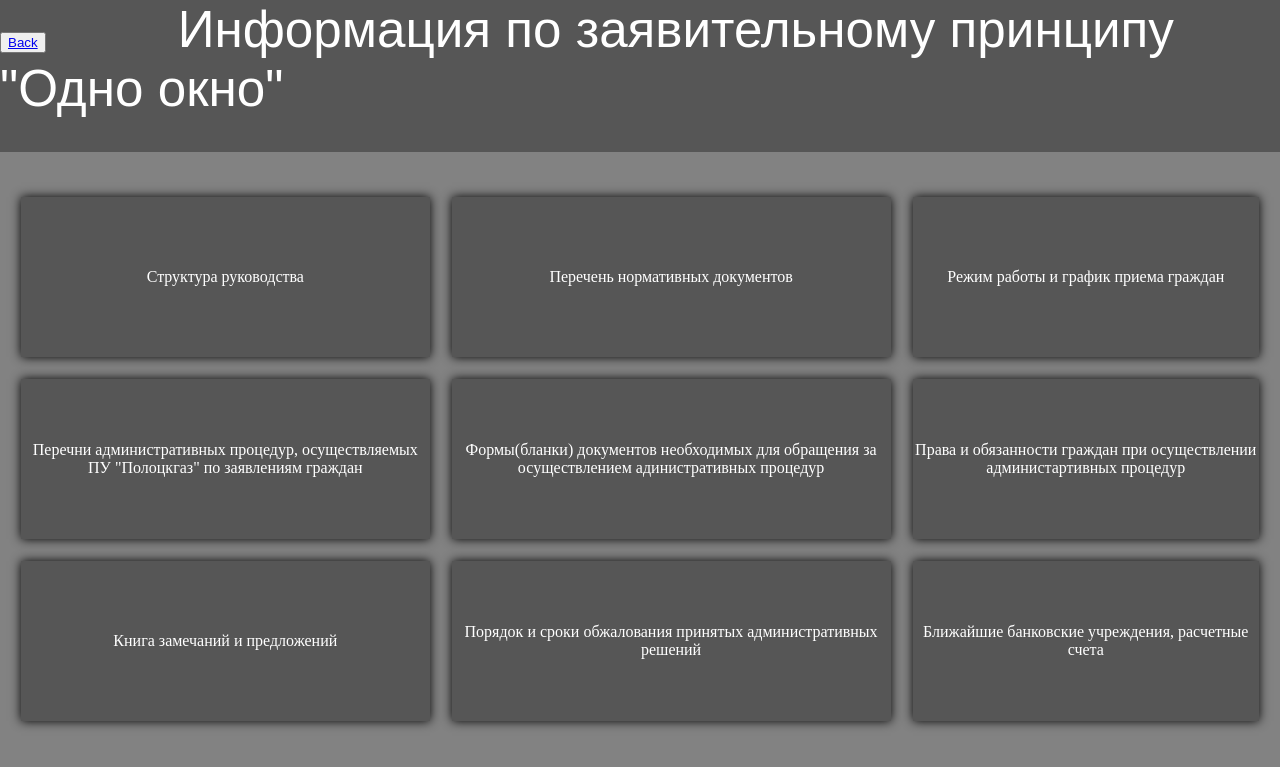
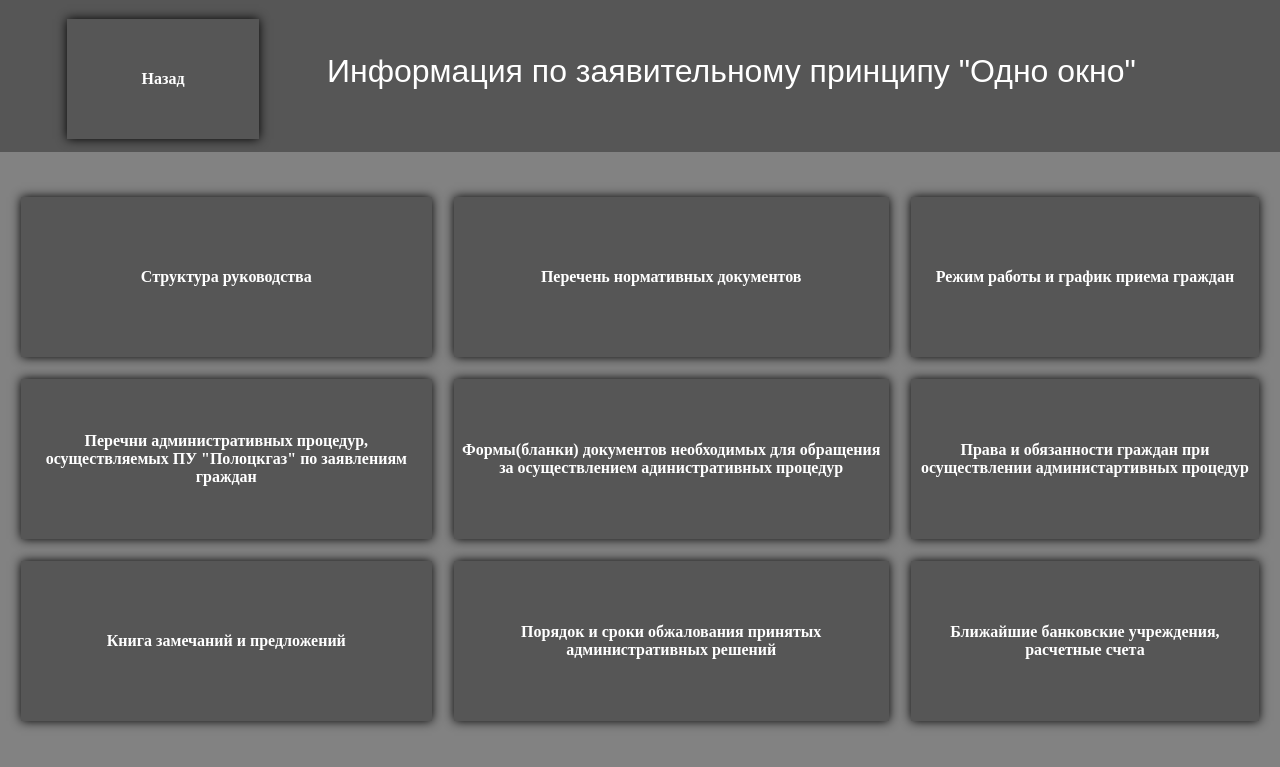
Before and after one commit to samovaruk69/infokiosk, a Django app: page /onewindow/ in a window 1280 px wide. Shown: the top 767 px of the page. Run offline with Django 3.2, Linux system fonts and the light colour scheme.

Commit message:
Update for book orientation 1.1

```diff
--- a/kiosk/main/static/main/css/Shell.css
+++ b/kiosk/main/static/main/css/Shell.css
@@ -6,29 +6,40 @@
 .topbar{
     height: 19vh;
     background-color: #565656;
+    text-align: center;
 }
 .toptext{
     color: #fff;
     font-family: Arial, Helvetica, sans-serif;
-    font-size: 4vw;
-    padding-left: 10vw;
+    font-size: 4vh;
+    margin-left: 5vw;
+    margin-top: 3vh;
 }
-
+.back{
+	color: #fff;
+	text-decoration: none;
+	background: #565656;
+    box-shadow: 0 0 10px rgba(0,0,0,1);
+    display: flex;
+    height: 15vh;
+    width: 15vw;
+    align-items: center;
+    justify-content: center;
+    font-weight: bold;
+    margin-left: 5vw;
+    margin-top: 2vh;
+}
 
 
 .Onewindow_main_table_position{
     padding-top: 3vh;
     height: 78vh;
     background: #828282;
-
 }
-
 .Onewindow_table{
     text-align: center;
 
 }
-
-
 .button_table{
 	color: #fff;
 	text-decoration: none;
@@ -38,4 +49,5 @@
     height: 20vh;
     align-items: center;
     justify-content: center;
+    font-weight: bold;
 }
--- a/kiosk/main/templates/main/Onewindow.html
+++ b/kiosk/main/templates/main/Onewindow.html
@@ -3,8 +3,13 @@
 
 {%block topbar%}
 <div class="topbar">
-    <button><a href="{%url 'home'%}">Back</a></button>
-    <a class="toptext">Информация по заявительному принципу "Одно окно"</a>
+    <table>
+        <tr>
+            <td height="20vh"><a class="back" href="{%url 'home'%}">Назад</a></td>
+            <td><a class="toptext">Информация по заявительному принципу "Одно окно"</a></td>
+        </tr>
+    </table>
+
 </div>
 {%endblock%}
 
```
